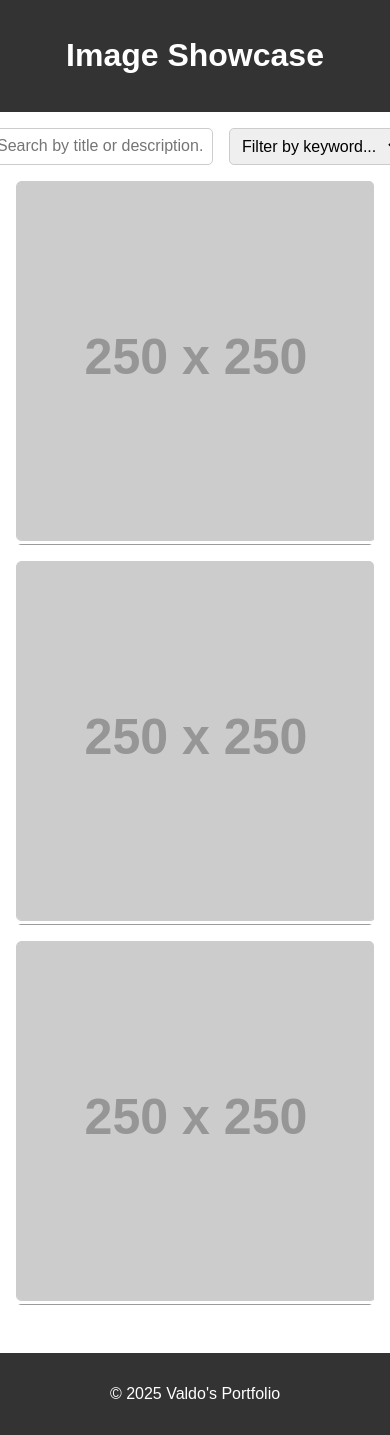
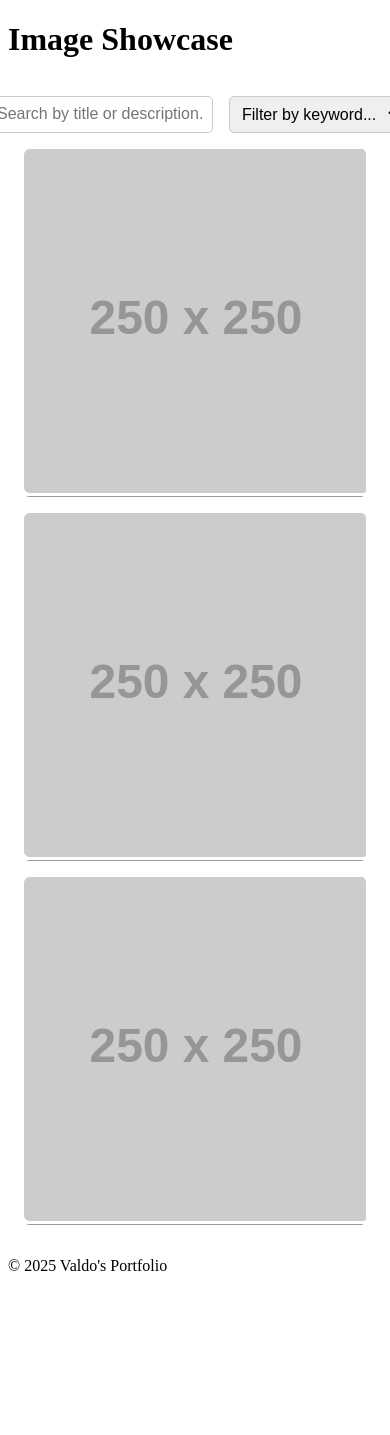
Before and after one commit to Nafties69/valdo-portfolio, a plain HTML site: page docs/showcase/index.html in a window 390 px wide. After the commit the page ends 1291 px from the top, so only its background shows below. Drawn offline with Linux system fonts and the light colour scheme; placeholder pictures from the web are drawn by us.

Commit message:
feat: improve styling and responsiveness

```diff
--- a/docs/showcase/style.css
+++ b/docs/showcase/style.css
@@ -1,13 +1,3 @@
-body {
-    font-family: sans-serif;
-    margin: 0;
-}
-header {
-    background-color: #333;
-    color: white;
-    padding: 1rem;
-    text-align: center;
-}
 main {
     padding: 1rem;
 }
@@ -58,14 +48,6 @@ main {
 .image-container:hover .overlay {
     transform: translateY(0);
 }
-footer {
-    background-color: #333;
-    color: white;
-    padding: 1rem;
-    text-align: center;
-    margin-top: 2rem;
-}
-
 .lightbox {
     display: none;
     position: fixed;
--- a/docs/style.css
+++ b/docs/style.css
@@ -36,3 +36,39 @@ footer {
     bottom: 0;
     width: 100%;
 }
+
+@media (max-width: 768px) {
+    nav a {
+        display: block;
+        margin: 0.5rem 0;
+    }
+
+    .filter-container {
+        flex-direction: column;
+    }
+
+    #search, #keyword-filter {
+        width: 100%;
+    }
+
+    .image-grid {
+        grid-template-columns: repeat(auto-fill, minmax(150px, 1fr));
+    }
+}
+
+.editor-controls {
+    margin-bottom: 1rem;
+    text-align: center;
+}
+
+.editor-controls button {
+    padding: 0.5rem 1rem;
+    font-size: 1rem;
+    margin: 0 0.25rem;
+    cursor: pointer;
+}
+
+#canvas-container {
+    display: flex;
+    justify-content: center;
+}
```
Also changed, not shown: docs/fairy-scene-editor/style.css (deleted, +0 -16 lines), commit_message.txt.
